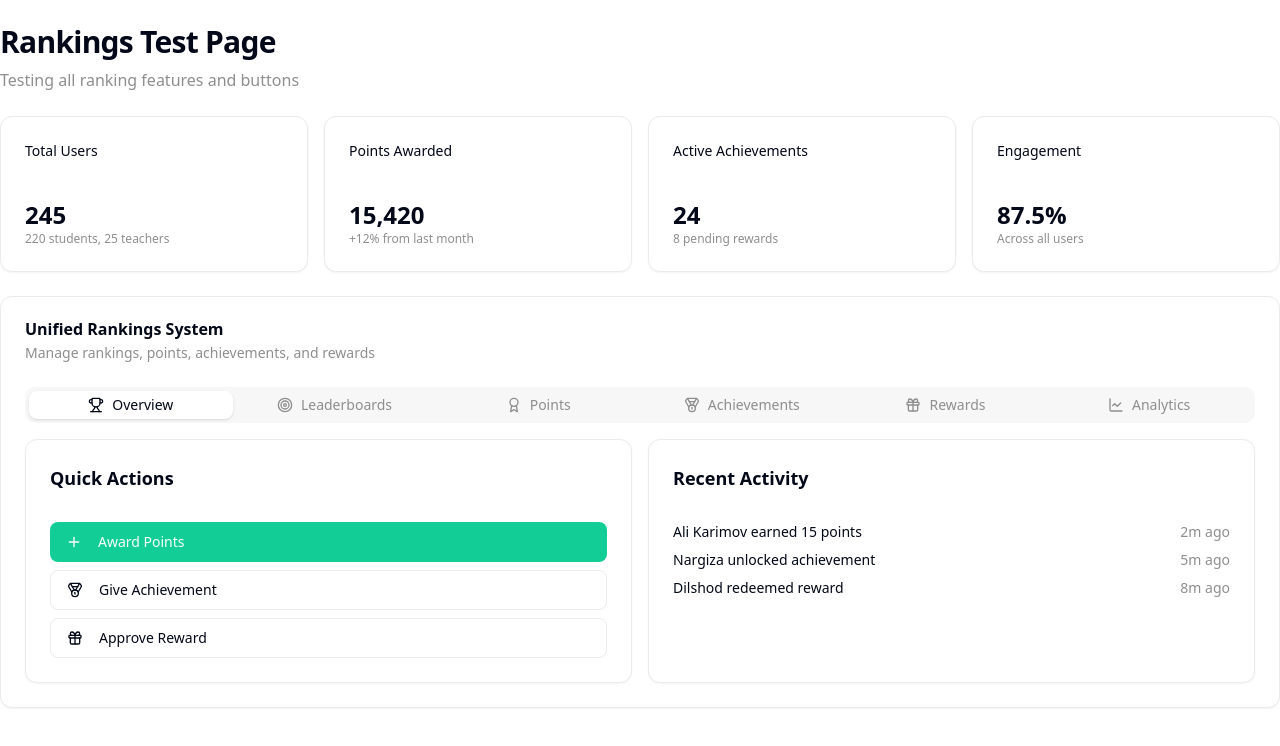
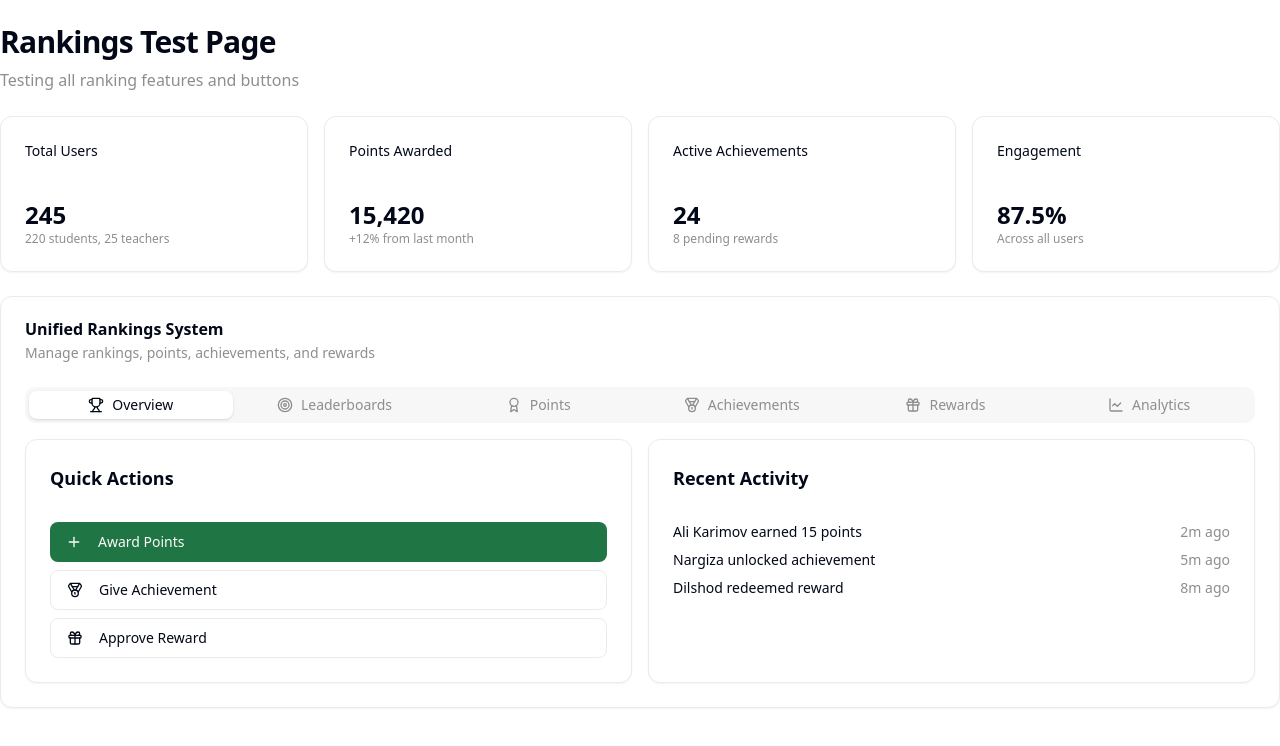
Before and after one commit to tisenres/HarrySchoolAdminWeb, a Next.js app: page /test-rankings in a window 1280 px wide. Shown: the top 746 px of the page. Built offline with nearby package versions, Linux system fonts and the light colour scheme.

Commit message:
Fix primary color to correct green (#1d7452)

```diff
--- a/src/app/globals.css
+++ b/src/app/globals.css
@@ -10,7 +10,7 @@
   --card-foreground: 222.2 84% 4.9%;
   --popover: 0 0% 100%;
   --popover-foreground: 222.2 84% 4.9%;
-  --primary: 162 84% 44%;
+  --primary: 145 58% 29%;
   --primary-foreground: 0 0% 98.5%;
   --secondary: 0 0% 97%;
   --secondary-foreground: 0 0% 20.5%;
```
